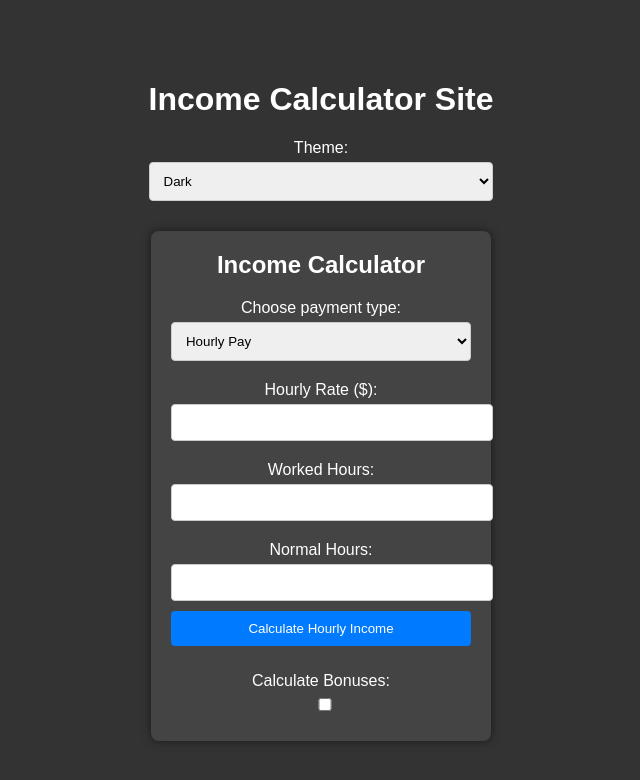
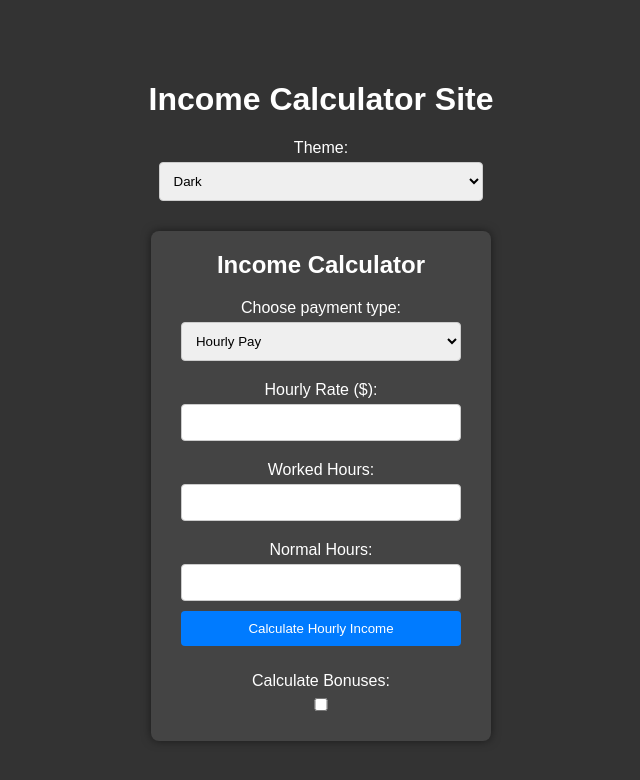
Before and after one commit to ebikbaev/Salary, a PHP site: page / in a window 1280 px wide. Shown: the top 780 px of the page, without its empty margins (319-959 px from the left). Run offline with PHP 8.4, Linux system fonts and the light colour scheme.

Commit message:
commite
commite

```diff
--- a/styles.css
+++ b/styles.css
@@ -48,11 +48,12 @@ label {
 input,
 select,
 button {
-    width: 100%;
+    width: calc(100% - 20px);
     padding: 10px;
     margin-bottom: 10px;
     border: 1px solid #ccc;
     border-radius: 4px;
+    box-sizing: border-box;
 }
 
 button {
```
